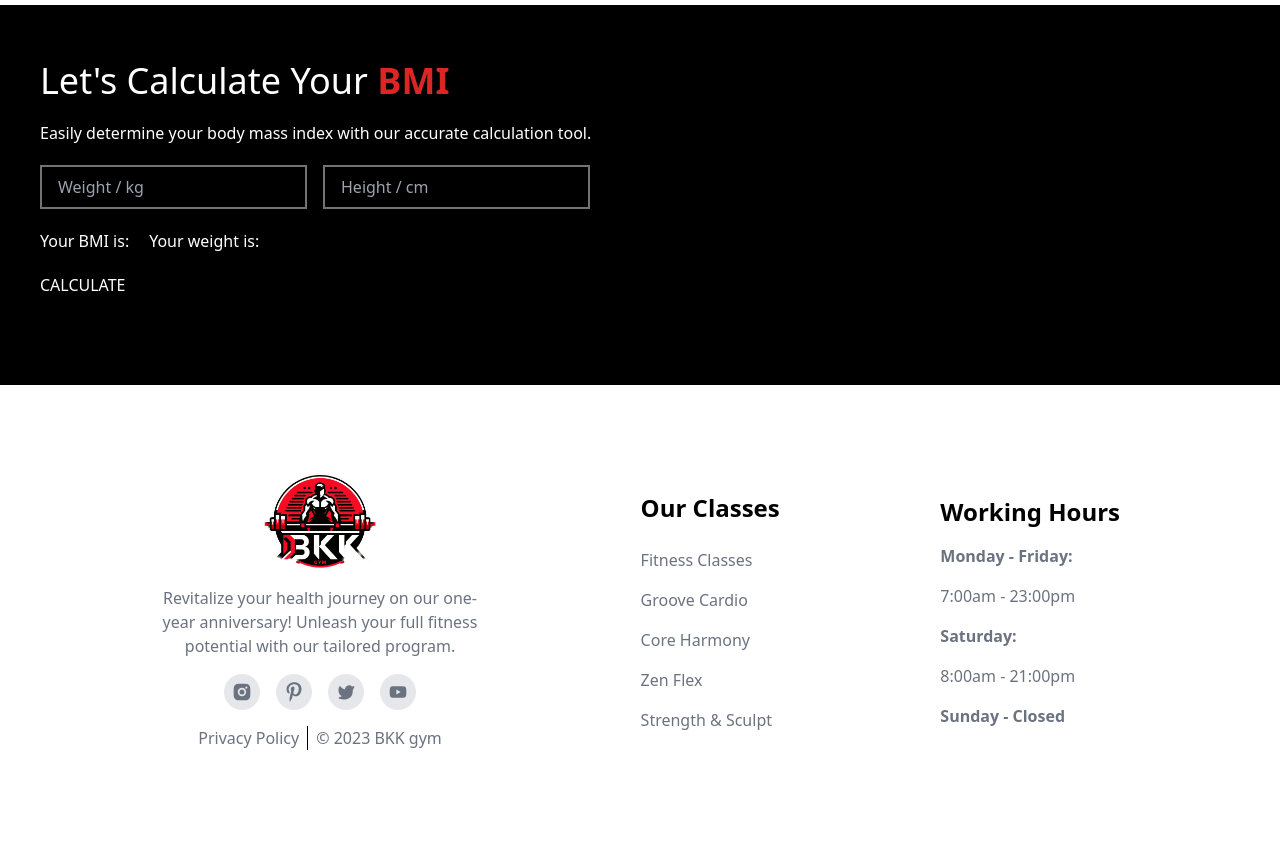
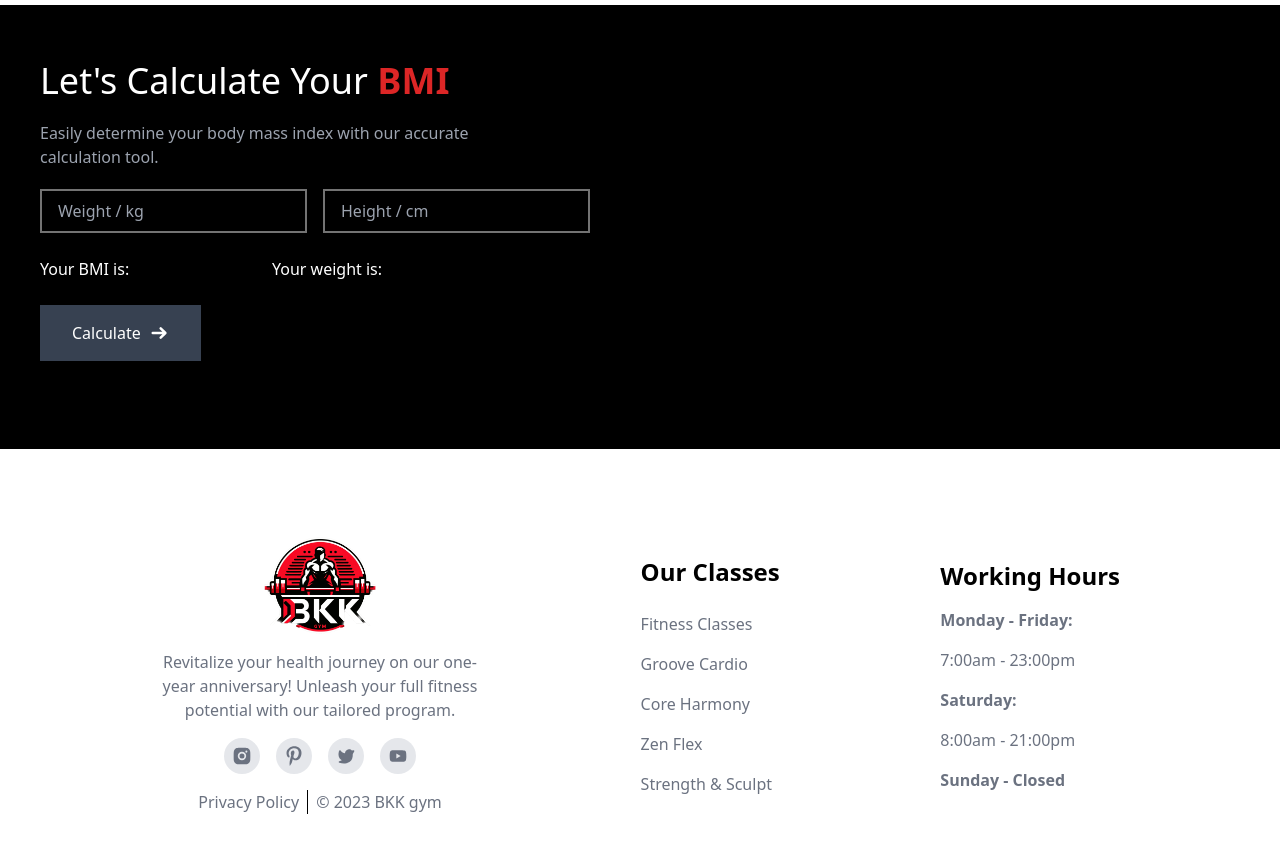
Before and after one commit to OnigiriKing/new-project, a React (Create React App) app: page / in a window 1280 px wide. Shown: the part 5080-5930 px from the top of the page. Before the commit the page ends 5894 px from the top, so only its background shows below. Built offline with nearby package versions, Linux system fonts and the light colour scheme.

Commit message:
Calculator update

```diff
--- a/src/components/homeComp/Home.Calculator/Calculator.jsx
+++ b/src/components/homeComp/Home.Calculator/Calculator.jsx
@@ -1,16 +1,18 @@
+import allSvg from "svg/allSvg";
+
 export default function Calculator() {
   return (
     <div class="flex justify-center items-center  bg-black text-white  my-6">
       <div class="flex flex-col common-wrapper gap-8 py-14">
-        <div class="flex flex-col gap-5">
+        <div class="flex flex-col gap-5 w-[28rem]">
           <h3 class="text-4xl">
             Let's Calculate Your <b class="text-red-600">BMI</b>
           </h3>
-          <p>
+          <p class="text-gray-400">
             Easily determine your body mass index with our accurate calculation
             tool.
           </p>
-          <div class="flex flex-col gap-5">
+          <div class="flex flex-col gap-6">
             <div class="flex gap-4">
               <input
                 placeholder="Weight / kg"
@@ -21,11 +23,19 @@ export default function Calculator() {
                 class="px-4 py-2 bg-black border-neutral-500 border-2"
               ></input>
             </div>
-            <div class="flex gap-5">
-              <h4>Your BMI is:</h4>
-              <h4>Your weight is:</h4>
+            <div class="flex gap-4">
+              <div class="w-[50%]">
+                <h4>Your BMI is:</h4>
+                <b></b>
+              </div>
+              <div class="w-[50%]">
+                <h4>Your weight is:</h4>
+                <b></b>
+              </div>
             </div>
-            <button class="w-fit">CALCULATE</button>
+            <button class="self-start font-medium text-white bg-gray-700 px-8 py-4 group hover:bg-red-600 duration-500 flex items-center gap-2 justify-center w-fit">
+              Calculate {allSvg(20).arrow}
+            </button>
           </div>
         </div>
         <div></div>
```
Also changed, not shown: src/dist/style.css.
